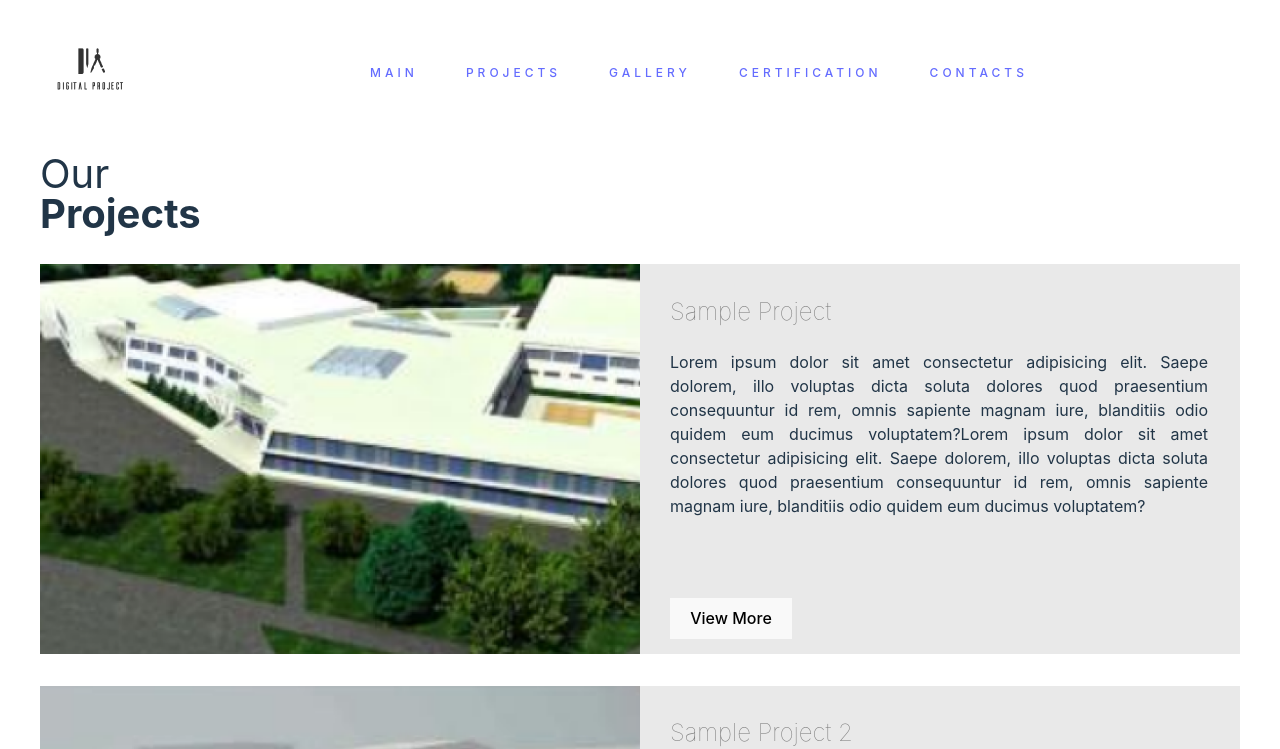
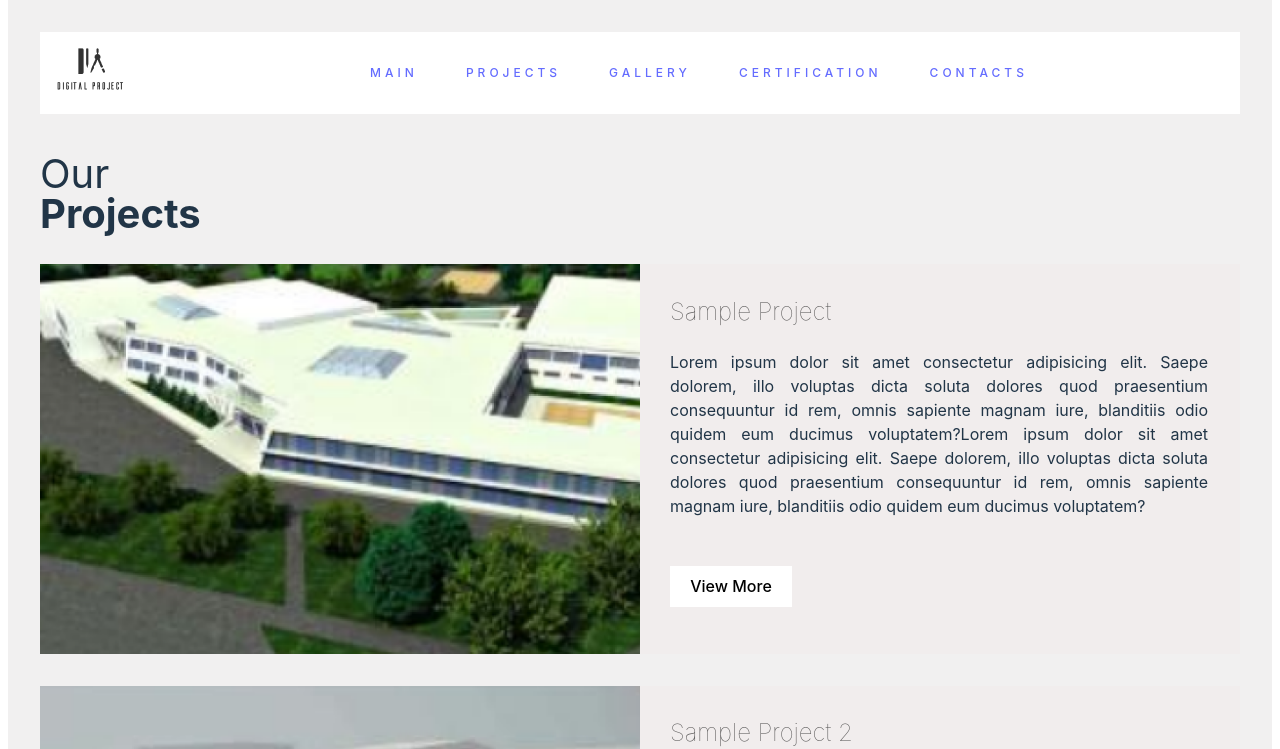
Before and after one commit to moromoke01/Kodecamp-task3-landingPage, a React (Vite) app: page /ProjectPage in a window 1280 px wide. Shown: the top 749 px of the page. Built offline with nearby package versions, Linux system fonts and the light colour scheme.

Commit message:
initial commit

```diff
--- a/src/App.css
+++ b/src/App.css
@@ -5,6 +5,7 @@
   margin: 0 auto;
   padding: 2rem;
   text-align: center;
+  background: #f1f0f0;
 }
 
 /* Navbar styling */
@@ -31,7 +32,10 @@
   color: #000000;
   cursor: pointer;
 }
-
+.navbar ul li{
+  text-decoration: none;
+  color: #616060;
+}
 .navbar-menu {
   display: flex;
   list-style: none;
--- a/src/Components/Pages/Project/ProjectPage.css
+++ b/src/Components/Pages/Project/ProjectPage.css
@@ -9,7 +9,7 @@
     display: flex;
     flex-direction: row;
     max-height: 400px;
-    background: #d4d3d381;
+    background: #f1ecec81;
     margin-bottom: 2em;
     /* padding: 10px; */
 }
@@ -28,9 +28,11 @@
 
 .card-content h2{
     font-weight: lighter;
-    color:#777777;
+    color:#535252;
 }
 .card-content button{
+    background: #fff;
+    color: #000;
     border-radius:0;
-    margin-top: 4em;
+    margin-top: 2em;
 }
```
